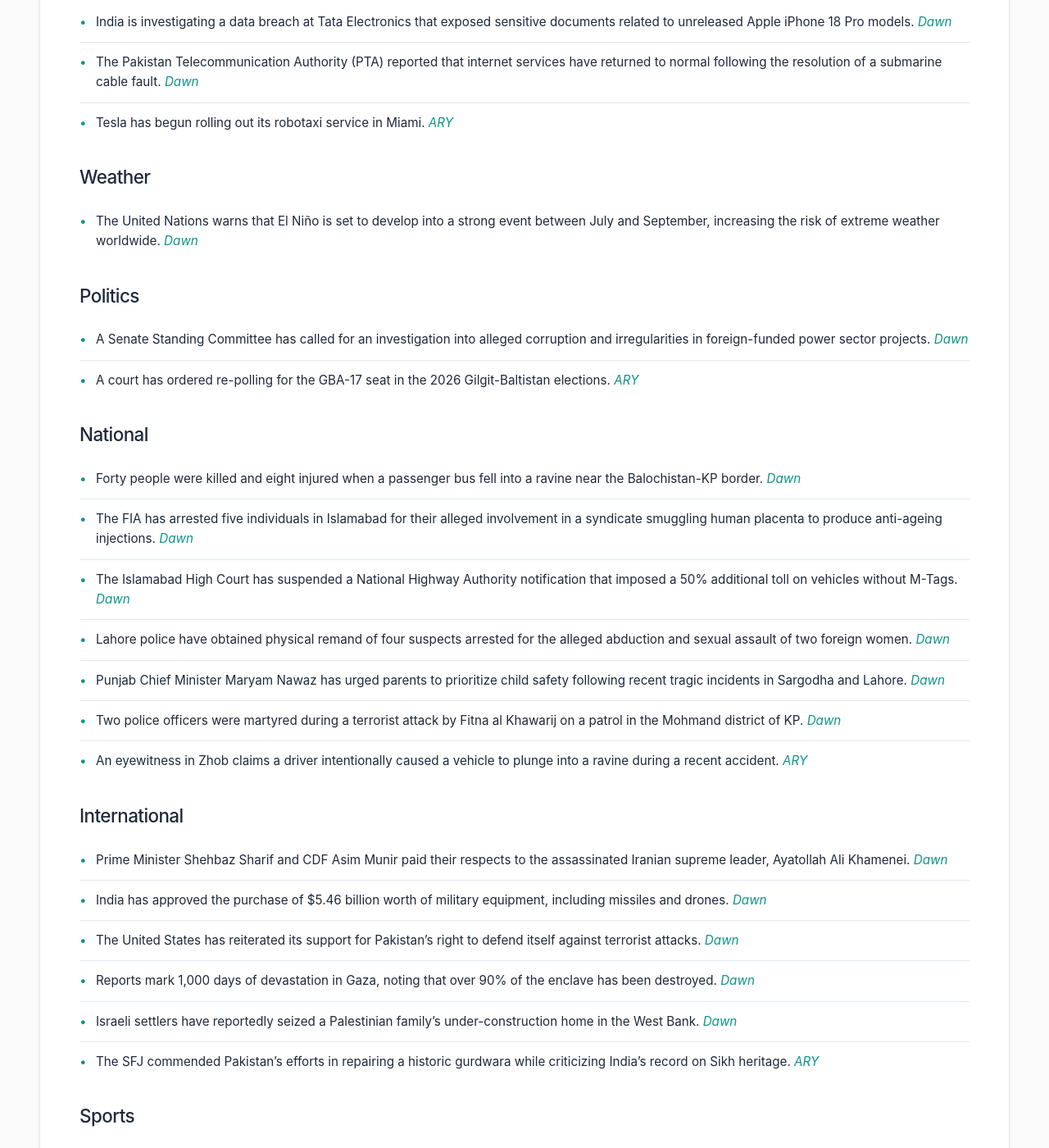
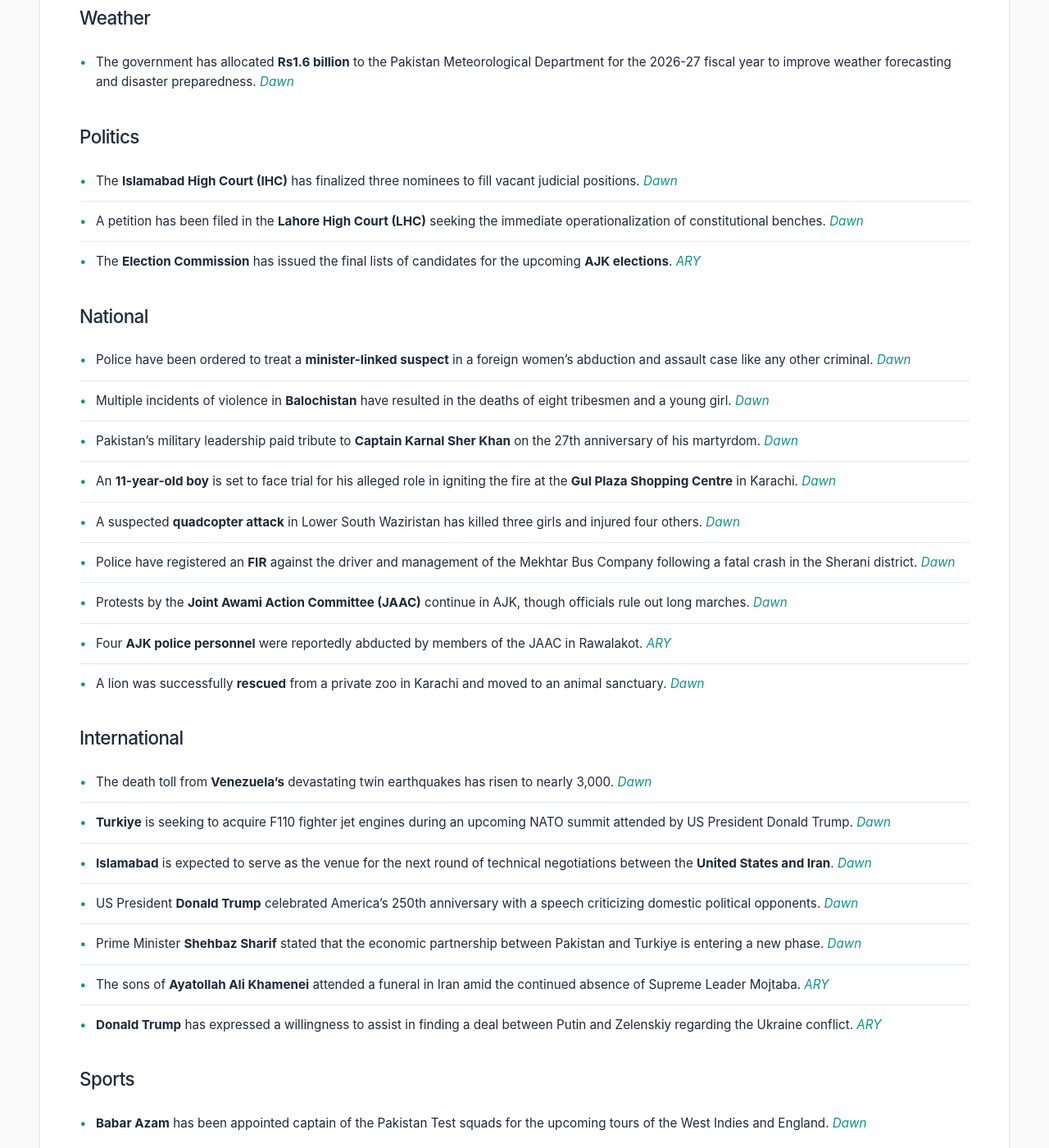
Before and after one commit to zsubzwary/news, a Jekyll site: the page built from en/index.md, in a window 1280 px wide and 1400 px high, scrolled down 745 px. Shown: the whole window at 82% size. Built offline with Jekyll 4.4.1, drawn with Linux system fonts in a browser that asks for light colours; some web fonts are replaced; comment, search, counter and statistics services are not loaded; some of the changed text lies outside the part shown.

Commit message:
DateTime; 2026-07-05T16:04:06.632Z

```diff
--- a/en/index.md
+++ b/en/index.md
@@ -4,53 +4,51 @@ title: Pakistan News Briefing
 lang: en
 ---
 
-Published at: 03-Jul-2026 21:04PKT
+Published at: 05-Jul-2026 21:04PKT
 
 Time to read: 4 mins
 
 ### Economy
-- Pakistan's unified agriculture income tax regime shows a significant gap between policy goals and actual revenue collection. *[Dawn](https://www.dawn.com/news/2012584/analysis-agriculture-tax-reform-stalls-at-the-farm-gate)*
-- The government has approved the supply of 175,000 tonnes of fresh indigenous wheat to the Pakistan Army. *[Dawn](https://www.dawn.com/news/2012610/army-to-get-local-wheat)*
-- The State Bank of Pakistan has abolished remittance incentives for banks under the Sohni Dharti Remittance Programme (SDRP) following IMF considerations. *[Dawn](https://www.dawn.com/news/2012606/remittance-incentives-to-banks-abolished-as-imf-steps-in)*
-- Bitget Wallet has launched a new crypto card in the South Asian market. *[ARY](https://arynews.tv/bitget-wallet-launches-crypto-card-in-south-asia)*
-
-### Science & Technology
-- India is investigating a data breach at Tata Electronics that exposed sensitive documents related to unreleased Apple iPhone 18 Pro models. *[Dawn](https://www.dawn.com/news/2012695/india-investigating-tata-data-leak-that-exposed-apple-iphone-secrets)*
-- The Pakistan Telecommunication Authority (PTA) reported that internet services have returned to normal following the resolution of a submarine cable fault. *[Dawn](https://www.dawn.com/news/2012653/pta-says-submarine-cable-fault-resolved-internet-services-back-to-normal)*
-- Tesla has begun rolling out its robotaxi service in Miami. *[ARY](https://arynews.tv/tesla-rolls-out-robotaxi-service-in-miami)*
+- **Opec+** has agreed to a further increase in oil output targets by 188,000 barrels per day starting in August. *[Dawn](https://www.dawn.com/news/2013159/opec-approves-further-oil-output-increase-as-hormuz-exports-start-to-recover)*
+- **India** is planning to expand its domestic crude oil exploration following significant energy supply disruptions caused by conflicts in the Middle East. *[Dawn](https://www.dawn.com/news/2013136/india-eyes-oil-exploration-expansion-after-middle-east-war-shortages)*
+- **Iraq and Halliburton** have signed a deal to develop critical oil fields in the Basra region. *[ARY](https://arynews.tv/iraq-halliburton-sign-deal-to-develop-key-basra-oil-fields)*
+- **Bitcoin** continues to hold near the $62,000 mark amidst shifting macro data and capital flows. *[ARY](https://arynews.tv/bitcoin-clings-to-62k-as-macro-data-tax-rules-and-capital-flows-converge)*
+- **Saudi Arabia** has launched its July **Sah savings sukuk** issuance, offering a 4.60% return. *[ARY](https://arynews.tv/saudi-arabia-opens-july-sah-savings-sukuk-issuance-with-4-60-return)*
 
 ### Weather
-- The United Nations warns that El Niño is set to develop into a strong event between July and September, increasing the risk of extreme weather worldwide. *[Dawn](https://www.dawn.com/news/2012656/el-nino-to-develop-into-strong-event-between-july-and-september-un-warns)*
+- The government has allocated **Rs1.6 billion** to the Pakistan Meteorological Department for the 2026-27 fiscal year to improve weather forecasting and disaster preparedness. *[Dawn](https://www.dawn.com/news/2013152/what-initiatives-has-the-govt-planned-for-fy27-to-boost-weather-forecasting-early-warning-systems)*
 
 ### Politics
-- A Senate Standing Committee has called for an investigation into alleged corruption and irregularities in foreign-funded power sector projects. *[Dawn](https://www.dawn.com/news/2012588/senate-panel-calls-for-probe-into-foreign-funded-power-projects)*
-- A court has ordered re-polling for the GBA-17 seat in the 2026 Gilgit-Baltistan elections. *[ARY](https://arynews.tv/gb-elections-2026-court-orders-re-polling-in-gba-17)*
+- The **Islamabad High Court (IHC)** has finalized three nominees to fill vacant judicial positions. *[Dawn](https://www.dawn.com/news/2013054/ihc-finalises-three-nominees-for-judges-vacancies)*
+- A petition has been filed in the **Lahore High Court (LHC)** seeking the immediate operationalization of constitutional benches. *[Dawn](https://www.dawn.com/news/2013072/lhc-moved-over-delay-in-setting-up-constitutional-benches)*
+- The **Election Commission** has issued the final lists of candidates for the upcoming **AJK elections**. *[ARY](https://arynews.tv/election-commission-issues-final-lists-of-candidates-for-ajk-elections)*
 
 ### National
-- Forty people were killed and eight injured when a passenger bus fell into a ravine near the Balochistan-KP border. *[Dawn](https://www.dawn.com/news/2012664/40-killed-8-injured-as-passenger-bus-falls-into-ravine-near-balochistan-kp-border)*
-- The FIA has arrested five individuals in Islamabad for their alleged involvement in a syndicate smuggling human placenta to produce anti-ageing injections. *[Dawn](https://www.dawn.com/news/2012727/fia-arrests-five-in-islamabad-for-alleged-smuggling-of-human-placenta-report)*
-- The Islamabad High Court has suspended a National Highway Authority notification that imposed a 50% additional toll on vehicles without M-Tags. *[Dawn](https://www.dawn.com/news/2012713/ihc-suspends-national-highway-authority-notification-to-impose-50pc-additional-toll-on-vehicles-without-m-tag)*
-- Lahore police have obtained physical remand of four suspects arrested for the alleged abduction and sexual assault of two foreign women. *[Dawn](https://www.dawn.com/news/2012674/lahore-police-get-custody-of-4-suspects-arrested-for-alleged-abduction-sexual-assault-of-two-foreign-women)*
-- Punjab Chief Minister Maryam Nawaz has urged parents to prioritize child safety following recent tragic incidents in Sargodha and Lahore. *[Dawn](https://www.dawn.com/news/2012678/maryam-tells-parents-to-ensure-childrens-safety-avoid-leaving-them-unattended)*
-- Two police officers were martyred during a terrorist attack by Fitna al Khawarij on a patrol in the Mohmand district of KP. *[Dawn](https://www.dawn.com/news/2012651/2-cops-martyred-as-police-patrol-comes-under-attack-in-kps-mohmand)*
-- An eyewitness in Zhob claims a driver intentionally caused a vehicle to plunge into a ravine during a recent accident. *[ARY](https://arynews.tv/zhob-accident-eyewitness-claims-angry-driver-intentionally-plunged-vehicle-into-ravine)*
+- Police have been ordered to treat a **minister-linked suspect** in a foreign women's abduction and assault case like any other criminal. *[Dawn](https://www.dawn.com/news/2013143/foreign-women-abduction-case-police-ordered-to-treat-minister-linked-suspect-like-any-other-criminal)*
+- Multiple incidents of violence in **Balochistan** have resulted in the deaths of eight tribesmen and a young girl. *[Dawn](https://www.dawn.com/news/2013156/8-tribesmen-young-girl-killed-in-separate-incidents-in-balochistan)*
+- Pakistan's military leadership paid tribute to **Captain Karnal Sher Khan** on the 27th anniversary of his martyrdom. *[Dawn](https://www.dawn.com/news/2013139/hero-of-kargil-military-top-brass-pays-tribute-to-karnal-sher-khan-on-27th-martyrdom-anniversary)*
+- An **11-year-old boy** is set to face trial for his alleged role in igniting the fire at the **Gul Plaza Shopping Centre** in Karachi. *[Dawn](https://www.dawn.com/news/2012992/11-year-old-to-face-trial-for-igniting-gul-plaza-fire-in-karachi)*
+- A suspected **quadcopter attack** in Lower South Waziristan has killed three girls and injured four others. *[Dawn](https://www.dawn.com/news/2013122/3-girls-killed-4-injured-in-suspected-quadcopter-attack-in-lower-south-waziristan)*
+- Police have registered an **FIR** against the driver and management of the Mekhtar Bus Company following a fatal crash in the Sherani district. *[Dawn](https://www.dawn.com/news/2013053/dead-driver-bus-owners-booked-in-sherani-bus-crash-case)*
+- Protests by the **Joint Awami Action Committee (JAAC)** continue in AJK, though officials rule out long marches. *[Dawn](https://www.dawn.com/news/2013051/no-long-marches-likely-as-jaac-eyes-fresh-demos-in-ajk)*
+- Four **AJK police personnel** were reportedly abducted by members of the JAAC in Rawalakot. *[ARY](https://arynews.tv/ajk-police-personnel-allegedly-abducted-by-jaac)*
+- A lion was successfully **rescued** from a private zoo in Karachi and moved to an animal sanctuary. *[Dawn](https://www.dawn.com/news/2012996/lion-kept-at-private-karachi-zoo-in-poor-condition-rescued-moved-to-sanctuary)*
 
 ### International
-- Prime Minister Shehbaz Sharif and CDF Asim Munir paid their respects to the assassinated Iranian supreme leader, Ayatollah Ali Khamenei. *[Dawn](https://www.dawn.com/news/2012668/pm-shehbaz-cdf-munir-pay-respects-to-irans-assassinated-supreme-leader-khamenei)*
-- India has approved the purchase of $5.46 billion worth of military equipment, including missiles and drones. *[Dawn](https://www.dawn.com/news/2012724/india-approves-buying-546-billion-in-military-equipment)*
-- The United States has reiterated its support for Pakistan's right to defend itself against terrorist attacks. *[Dawn](https://www.dawn.com/news/2012657/us-backs-pakistans-right-to-self-defence-after-un-votes-on-global-counterterrorism-strategy)*
-- Reports mark 1,000 days of devastation in Gaza, noting that over 90% of the enclave has been destroyed. *[Dawn](https://www.dawn.com/news/2012709/1000-days-of-genocide-a-tally-of-devastation-in-gaza)*
-- Israeli settlers have reportedly seized a Palestinian family's under-construction home in the West Bank. *[Dawn](https://www.dawn.com/news/2012689/in-the-west-bank-israeli-settlers-take-over-palestinians-under-construction-dream-home)*
-- The SFJ commended Pakistan's efforts in repairing a historic gurdwara while criticizing India's record on Sikh heritage. *[ARY](https://arynews.tv/sfj-commends-pakistan-for-ordering-repairs-to-125-year-old-gurdwara-criticizes-indias-sikh-heritage-record)*
+- The death toll from **Venezuela's** devastating twin earthquakes has risen to nearly 3,000. *[Dawn](https://www.dawn.com/news/2013149/venezuela-quake-death-toll-rises-to-nearly-3000-foreign-rescue-teams-begin-winding-down-operations)*
+- **Turkiye** is seeking to acquire F110 fighter jet engines during an upcoming NATO summit attended by US President Donald Trump. *[Dawn](https://www.dawn.com/news/2013133/turkiye-eyes-f110-fighter-jet-engines-as-trump-comes-to-town)*
+- **Islamabad** is expected to serve as the venue for the next round of technical negotiations between the **United States and Iran**. *[Dawn](https://www.dawn.com/news/2013076/islamabad-frontrunner-to-host-us-iran-talks)*
+- US President **Donald Trump** celebrated America's 250th anniversary with a speech criticizing domestic political opponents. *[Dawn](https://www.dawn.com/news/2013124/trump-hails-us-blasts-communists-in-250th-anniversary-speech)*
+- Prime Minister **Shehbaz Sharif** stated that the economic partnership between Pakistan and Turkiye is entering a new phase. *[Dawn](https://www.dawn.com/news/2012929/two-hearts-with-one-soul-pm-shehbaz-says-pak-turkiye-economic-partnership-entering-a-new-phase)*
+- The sons of **Ayatollah Ali Khamenei** attended a funeral in Iran amid the continued absence of Supreme Leader Mojtaba. *[ARY](https://arynews.tv/ayatollah-ali-khamenei-funeral-mojtaba-khamenei-absent)*
+- **Donald Trump** has expressed a willingness to assist in finding a deal between Putin and Zelenskiy regarding the Ukraine conflict. *[ARY](https://arynews.tv/trump-offers-to-help-putin-find-deal-with-ukraine-also-speaks-with-zelenskiy)*
 
 ### Sports
-- An analysis of Mohamed Salah's career highlights his role in leading Egypt to the FIFA World Cup knockout stage for the first time. *[Dawn](https://www.dawn.com/news/2012705/the-king-without-a-crown-mohamed-salahs-quest-for-global-recognition)*
+- **Babar Azam** has been appointed captain of the Pakistan Test squads for the upcoming tours of the West Indies and England. *[Dawn](https://www.dawn.com/news/2013127/babar-azam-named-captain-of-west-indies-england-test-squads)*
 
 ### Health
-- Prime Minister Shehbaz Sharif has ordered a ban on the production and use of substandard syringes to curb the spread of infectious diseases like HIV and Hepatitis C. *[Dawn](https://www.dawn.com/news/2012694/pm-orders-ban-on-production-use-of-substandard-syringes-to-curb-spread-of-infectious-diseases)*
+- A **newborn** baby was remarkably found alive after being declared dead and having a death certificate issued. *[ARY](https://arynews.tv/newborn-declared-dead-death-certificate-issued)*
 
 ### Other
-- Prince William made a debut appearance on the 'New Heights' podcast hosted by Travis and Jason Kelce. *[ARY](https://arynews.tv/prince-william-makes-debut-on-travis-jason-kelces-podcast)*
-- Dubai police have issued a warning regarding the burn risks associated with a viral "microwave slime" trend. *[ARY](https://arynews.tv/dubai-police-warn-of-burn-risks-from-viral-microwave-slime-trend)*
-- A review of the film *Alpha* suggests that while the movie has muscle, it lacks "soul." *[ARY](https://arynews.tv/alpha-review-alia-bhatt-and-sharvari-bring-the-muscle-but-yrf-forgets-to-bring-a-soul)*
-- An FIR has been filed against the ex-husband of Anmol Pinky in Lahore. *[ARY](https://arynews.tv/anmol-pinky-ex-husband-faces-fir-in-lahore)*
+- The release date for **Call of Duty: Black Ops 1 & 2** on PS5 is expected within days. *[ARY](https://arynews.tv/call-of-duty-black-ops-1-2-ps5-release-date-could-be-days-away)*
+- Actor **Aamir Khan** has reportedly married Gauri Spratt for the third time. *[ARY](https://arynews.tv/aamir-khan-ties-the-knot-with-gauri-spratt-for-the-third-time)*
```
